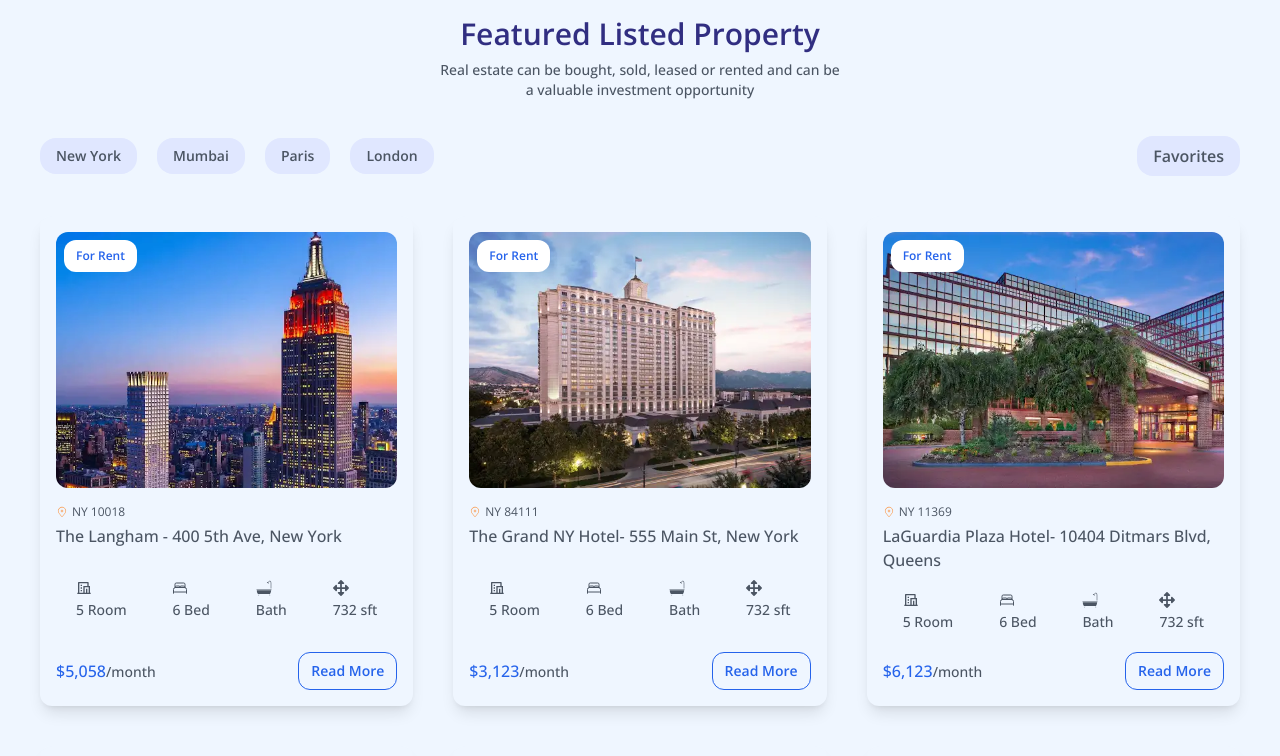
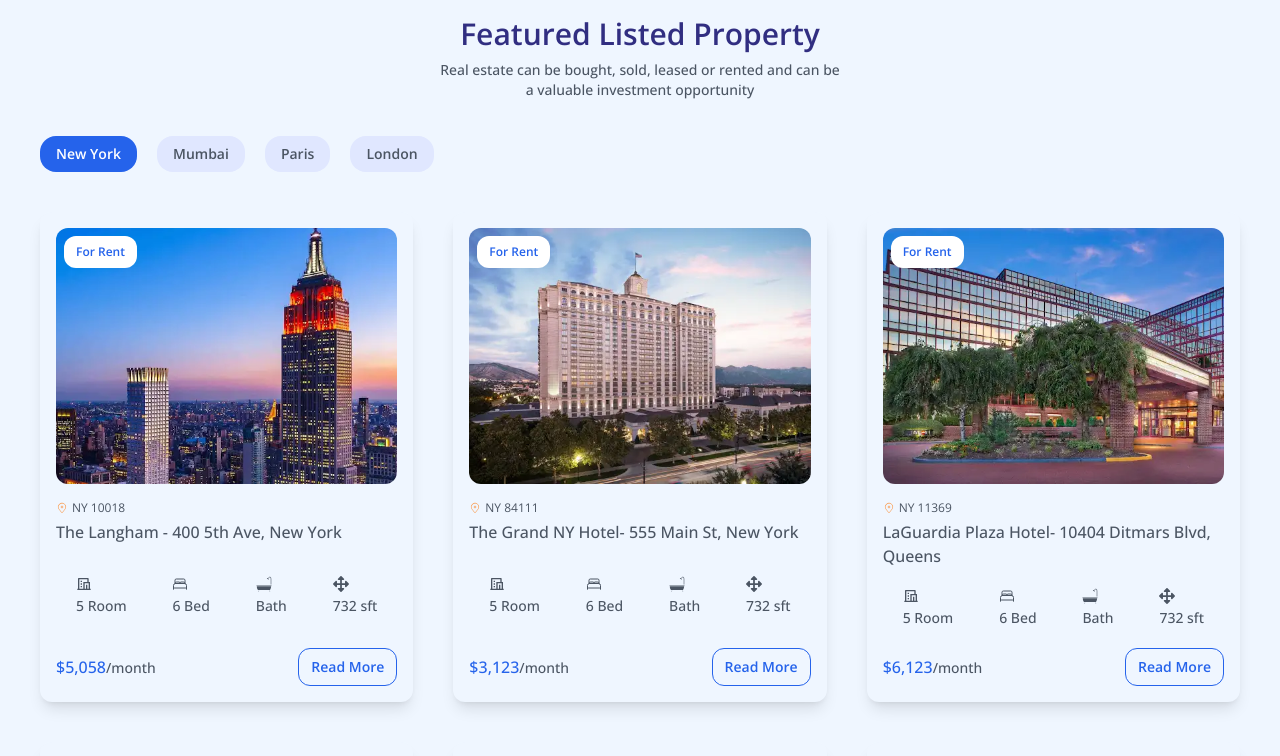
Before and after one commit to PrtHub/Seller_App, a React (Vite) app: page / in a window 1280 px wide. Shown: the top 756 px of the page. Built offline with nearby package versions, Linux system fonts and the light colour scheme.

Commit message:
filter by tag

```diff
--- a/src/pages/Hotels.jsx
+++ b/src/pages/Hotels.jsx
@@ -4,25 +4,53 @@ import { hotels } from "../data/hotelsData";
 
 const Hotels = () => {
   const [visibleHotels, setVisibleHotels] = useState(6);
+  const [selectedTag, setSelectedTag] = useState("New York");
 
   const showMoreHotels = () => {
     setVisibleHotels(visibleHotels + 3);
   };
 
+  const filterHotelByTag = (tag) => {
+    setSelectedTag(tag);
+    setVisibleHotels(6);
+  };
+
+  const filterdHotels = selectedTag
+    ? hotels.filter((hotel) => hotel.tag === selectedTag)
+    : hotels;
+
   return (
     <main className="w-full h-full flex flex-col gap-5 my-5 px-10">
       <section className="w-full flex justify-between items-center">
         <ul className="flex items-center justify-center gap-5 text-sm">
-          <li className="list-item">New York</li>
-          <li className="list-item">Mumbai</li>
-          <li className="list-item">Paris</li>
-          <li className="list-item">London</li>
+          <li
+            className={`list-item ${
+              selectedTag === "New York" ? "bg-blue-600 text-white" : ""
+            }`}
+            onClick={() => filterHotelByTag("New York")}
+          >
+            New York
+          </li>
+          <li className={`list-item ${
+              selectedTag === "Mumbai" ? "bg-blue-600 text-white" : ""
+            }`} onClick={() => filterHotelByTag("Mumbai")}>
+            Mumbai
+          </li>
+          <li className={`list-item ${
+              selectedTag === "Paris" ? "bg-blue-600 text-white" : ""
+            }`} onClick={() => filterHotelByTag("Paris")}>
+            Paris
+          </li>
+          <li className={`list-item ${
+              selectedTag === "London" ? "bg-blue-600 text-white" : ""
+            }`} onClick={() => filterHotelByTag("London")}>
+            London
+          </li>
         </ul>
-        <button className="list-item">Favorites</button>
       </section>
 
       <section className="grid grid-cols-3 gap-10 my-5">
-        {hotels.slice(0, visibleHotels).map((hotel) => (
+        {filterdHotels.slice(0, visibleHotels).map((hotel) => (
           <section key={hotel.id}>
             <HotelCard hotel={hotel} />
           </section>
```
